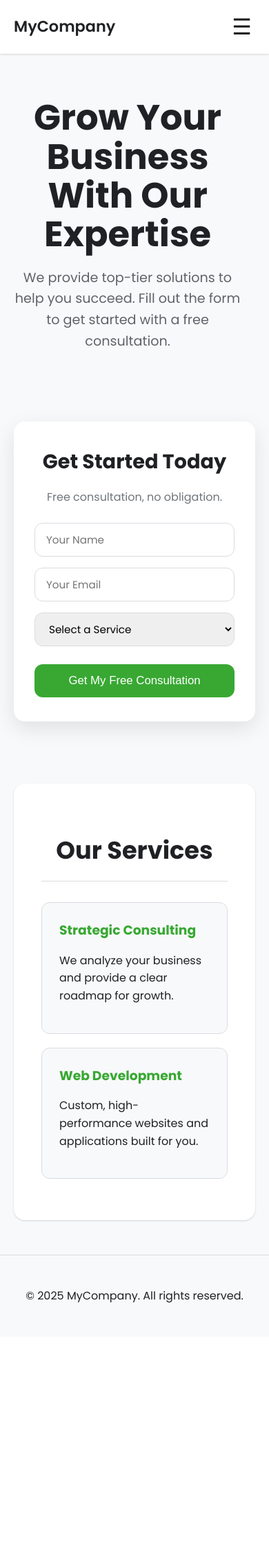
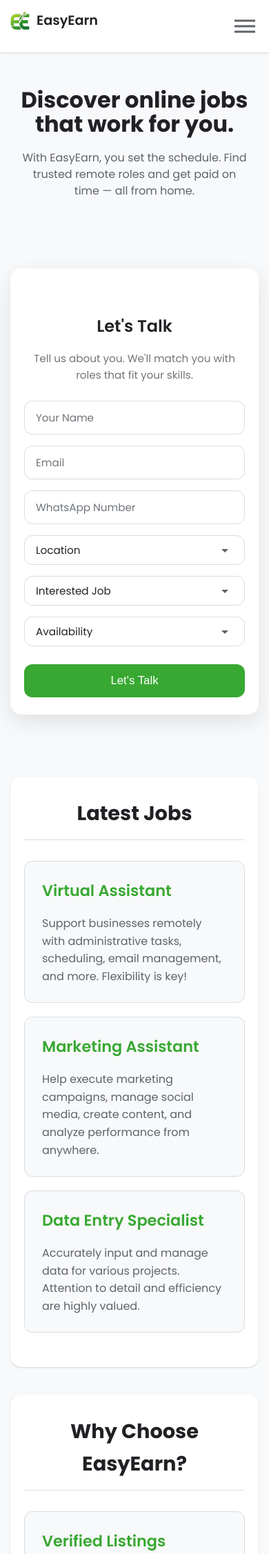
Before and after one commit to chongyaosheng23-web/demo, a Flask app: page / in a window 390 px wide. Shown: the top 2253 px of the page at 69% size. Before the commit the page ends 1889 px from the top, so only its background shows below. Run offline with Flask 3, Linux system fonts and the light colour scheme.

Commit message:
changed some design

```diff
--- a/templates/index.html
+++ b/templates/index.html
@@ -2,304 +2,248 @@
 <html lang="en">
 <head>
   <meta charset="UTF-8">
-    <meta name="viewport" content="width=device-width, initial-scale=1.0">
-    <title>Landing Page</title>
+  <meta name="viewport" content="width=device-width, initial-scale=1, maximum-scale=1">
+  <title>EasyEarn - Your Path to Flexible Work</title>
+  <!-- 1. Load the CSS file -->
+  <link rel="stylesheet" href="{{ url_for('static', filename='css/style.css') }}">
+  <!-- 2. Load the client-side script (deferred) -->
+  <script src="{{ url_for('static', filename='js/form.js') }}" defer></script>
+  <style>
+    /* Add these styles to override the existing ones for mobile menu.
+       No change to .header position—keep it fixed.
+       Using !important to ensure overrides on display and other properties.
+       Breakpoint matches your CSS: 768px. */
 
-    <style>
-      @import url('https://fonts.googleapis.com/css2?family=Poppins:wght@300;400;600;700&display=swap');
-
-      :root {
-        --primary-color: #38a832;
-        --secondary-color: #10ac84;
-        --accent-gradient: linear-gradient(160deg, #28b485, #a2e247);
-        --accent-button-text: #202124;
-        --text-dark: #202124;
-        --text-medium: #5f6368;
-        --text-light: #70757a;
-        --bg-light: #f8f9fa;
-        --card-bg: #ffffff;
-        --border-color: #dadce0;
-        --border-radius-lg: 16px;
-        --border-radius-md: 12px;
-        --border-radius-sm: 8px;
-        --card-shadow: 0 1px 3px rgba(0, 0, 0, 0.1), 0 1px 2px rgba(0, 0, 0, 0.06);
-        --card-shadow-hover: 0 4px 12px rgba(0, 0, 0, 0.1), 0 2px 4px rgba(0, 0, 0, 0.08);
+    .hamburger {
+      display: none; /* Hidden on desktop */
+      flex-direction: column;
+      justify-content: space-around;
+      width: 30px;
+      height: 25px;
+      background: transparent;
+      border: none;
+      cursor: pointer;
+      padding: 0;
+      position: absolute;
+      top: 50%;
+      right: 20px;
+      transform: translateY(-50%);
+      z-index: 10;
     }
 
-      html { scroll-behavior: smooth; }
-      body {
-        font-family: 'Poppins', sans-serif;
-        margin: 0; padding: 0;
-        background-color: var(--bg-light);
-        color: var(--text-dark);
-        line-height: 1.6;
+    .hamburger .bar {
+      width: 100%;
+      height: 3px;
+      background-color: var(--text-medium); /* Match your text color */
+      transition: all 0.3s ease;
     }
-      .container { max-width: 1200px; margin: 0 auto; padding: 0 20px; }
 
-      /* --- Header & Nav (Desktop Default) --- */
+    /* Make all menu text bold */
+    .main-nav a {
+      font-weight: 700 !important; /* Bold for standout feel; overrides existing 500 */
+    }
+
+    /* Mobile-specific styles: Override existing mobile styles */
+    @media (max-width: 768px) {
+      .hamburger {
+        display: flex !important; /* Force show on mobile */
+      }
+
       .header {
-        background-color: var(--card-bg);
-        padding: 15px 40px;
-        box-shadow: var(--card-shadow);
-        position: fixed; top: 0; left: 0; right: 0; z-index: 1000;
-        display: flex; justify-content: space-between; align-items: center;
+        position: fixed !important; /* Ensure it stays fixed */
+        justify-content: flex-start !important; /* Align logo left, hamburger right */
       }
-      .container { padding-top: 0; }
-      .logo-link { text-decoration: none; color: var(--text-dark); display: flex; align-items: center; }
-      .header h1 { margin: 0; font-size: 1.4em; font-weight: 600; color: var(--text-dark); }
+
+      .main-nav {
+        width: auto !important; /* Don't force full width yet */
+      }
 
       .main-nav ul {
-        margin: 0; padding: 0; list-style: none;
-        display: flex; align-items: center;
-      }
-      .main-nav li { margin-left: 15px; }
-      .main-nav a {
-        text-decoration: none; color: var(--text-medium);
-        font-weight: 500; font-size: 0.95em; padding: 8px 12px;
-        border-radius: var(--border-radius-sm); transition: all 0.3s ease;
-        display: inline-block;
-      }
-      .main-nav a:hover:not(.button-accent) {
-        color: #ffffff; background-color: var(--primary-color);
-        transform: translateY(-2px); box-shadow: 0 4px 10px rgba(56, 168, 50, 0.3);
-      }
-      .main-nav a.button-accent {
-        background: var(--accent-gradient); color: #202124 !important;
-        box-shadow: 0 2px 4px rgba(0, 0, 0, 0.15); margin-left: 15px;
-      }
-      .main-nav a.button-accent:hover {
-        transform: translateY(-2px); box-shadow: 0 4px 12px rgba(0, 0, 0, 0.2);
+        display: none !important; /* Hide by default on mobile */
+        flex-direction: column !important;
+        position: absolute !important;
+        top: 100% !important; /* Directly below header */
+        right: 0 !important;
+        background-color: var(--card-bg) !important;
+        width: 200px !important; /* Fixed width dropdown; adjust if needed */
+        box-shadow: var(--card-shadow-hover) !important;
+        padding: 10px !important;
+        z-index: 9 !important;
+        margin: 0 !important;
+        border-radius: var(--border-radius-sm) !important;
       }
 
-      /* --- Hamburger Menu (Hidden on Desktop) --- */
-      #hamburger-button {
-        display: none; /* Hidden by default */
-        background: none; border: none; cursor: pointer;
-        font-size: 2rem; color: var(--text-dark); padding: 5px;
+      .main-nav ul.active {
+        display: flex !important; /* Show when toggled */
       }
 
-      /* --- Mobile Styles (Max-width: 768px) --- */
-      @media (max-width: 768px) {
-        .header {
-          padding: 15px 20px;
-        }
-
-        .logo-link { flex-grow: 1; }
-        #hamburger-button { display: block; /* Show hamburger on mobile */ }
-
-        .main-nav {
-          display: none;
-          position: absolute;
-          top: 100%;
-          right: 0;
-          min-width: 220px;
-          background-color: var(--card-bg);
-          border-radius: var(--border-radius-md);
-          box-shadow: var(--card-shadow-hover);
-          padding: 10px 0;
-          z-index: 999;
-        }
-
-        .main-nav.is-open {
-          display: block;
-        }
-
-        #main-nav-list {
-          flex-direction: column;
-          align-items: flex-start;
-        }
-
-        .main-nav li {
-          margin-left: 0;
-          width: 100%;
+      .main-nav ul li {
+        margin: 10px 0 !important;
+        width: auto !important;
+        text-align: center !important; /* Centered text */
       }
 
       .main-nav a {
-          padding: 12px 20px;
-          text-align: left;
-          border-radius: 0;
-          display: block;
-        }
-
-        .main-nav a:hover:not(.button-accent) {
-          background-color: var(--bg-light);
+        display: block !important;
+        text-align: center !important; /* Centered text */
+        padding: 8px 12px !important;
       }
 
       .main-nav a.button-accent {
-          margin: 10px 20px 0 20px;
-          width: calc(100% - 40px);
-          text-align: center;
-          margin-left: 0;
-        }
+        margin-left: 0 !important;
+        margin-top: 0 !important;
+        width: auto !important;
+        text-align: center !important;
       }
 
-      /* --- Other Sections --- */
-      .hero-section {
-        display: flex; align-items: center; justify-content: center;
-        padding: 120px 0 80px 0; min-height: 600px; gap: 40px;
+      /* Hamburger animation */
+      .hamburger.active .bar:nth-child(1) {
+        transform: rotate(45deg) translate(5px, 5px);
       }
-      .hero-left { flex: 1; max-width: 50%; padding-right: 20px; }
-      .hero-left h2 { font-size: 3.2em; font-weight: 700; line-height: 1.1; margin-bottom: 20px; }
-      .hero-left p { font-size: 1.2em; color: var(--text-medium); margin-bottom: 30px; }
 
-      .hero-right {
-        flex: 0 0 440px; max-width: 440px;
-        background-color: var(--card-bg); padding: 35px 30px;
-        border-radius: var(--border-radius-lg); box-shadow: 0 10px 30px rgba(0, 0, 0, 0.1);
+      .hamburger.active .bar:nth-child(2) {
+        opacity: 0;
       }
-      .hero-right h3 { font-size: 1.8em; margin: 0 0 10px 0; text-align: center; }
-      .hero-right .tagline { color: var(--text-light); margin-bottom: 25px; text-align: center; }
-      .form-group { margin-bottom: 16px; }
-      .form-group input, .form-group select {
-        width: 100%; padding: 12px 16px; border: 1px solid var(--border-color);
-        border-radius: var(--border-radius-md); font-family: inherit; font-size: 0.95em;
-        box-sizing: border-box;
+
+      .hamburger.active .bar:nth-child(3) {
+        transform: rotate(-45deg) translate(7px, -6px);
       }
-      .hero-right button[type="submit"] {
-        background-color: var(--primary-color); color: white;
-        padding: 14px 25px; font-size: 1.05em; border-radius: var(--border-radius-md);
-        width: 100%; margin-top: 10px; border: none; cursor: pointer; transition: all 0.3s ease;
-      }
-      .hero-right button:hover { background-color: #31942c; transform: translateY(-2px); }
-
-      .card {
-        background-color: var(--card-bg); padding: 40px;
-        border-radius: var(--border-radius-lg); box-shadow: var(--card-shadow);
-        margin: 40px auto; max-width: 900px;
-      }
-      .card h2 { font-size: 2.2em; text-align: center; border-bottom: 1px solid var(--border-color); padding-bottom: 15px; margin-bottom: 30px; }
-      .advantage-item, .testimonial-item {
-        background-color: var(--bg-light); border: 1px solid var(--border-color);
-        border-radius: var(--border-radius-md); padding: 25px; margin-bottom: 20px;
-      }
-      .advantage-item h3 { color: var(--primary-color); margin: 0 0 10px 0; }
-      .testimonial-item { border-left: 5px solid var(--secondary-color); font-style: italic; }
-      footer { text-align: center; margin-top: 50px; padding: 30px; border-top: 1px solid var(--border-color); }
-
-      @media (max-width: 992px) {
-        .hero-section { flex-direction: column; padding: 100px 0 50px 0; }
-        .hero-left, .hero-right { max-width: 100%; flex: none; }
-        .hero-left { text-align: center; margin-bottom: 30px; }
-        .hero-right { max-width: 500px; margin: 0 auto; }
     }
   </style>
 </head>
 <body>
-
+  <div class="container">
     <header class="header">
-        <a href="#" class="logo-link">
+      <a href="#hero-section" class="logo-link">
         <div class="logo-section">
-                <h1>MyCompany</h1>
+            <img src="{{ url_for('static', filename='images/logo.png') }}" alt="EasyEarn Logo" class="logo">
+            <h1>EasyEarn</h1> <!-- Added 'EasyEarn' text next to the logo -->
         </div>
       </a>
-
-        <!-- Hamburger Button -->
-        <button id="hamburger-button" aria-label="Toggle navigation">
-            &#9776;
-        </button>
-
       <nav class="main-nav">
-            <ul id="main-nav-list">
-                <li><a href="#services">Services</a></li>
-                <li><a href="#about">About</a></li>
-                <li><a href="#contact" class="button button-accent">Let's Talk</a></li>
+        <ul>
+          <li><a href="#latest-jobs">Jobs</a></li>
+          <li><a href="#why-choose-us">Why Us?</a></li>
+          <li><a href="#about-us">About Us</a></li>
+          <li><a href="#user-testimonials">Testimonials</a></li>
+          <li><a href="#hero-section" class="button button-accent">Let's Talk</a></li>
         </ul>
       </nav>
+      <!-- Hamburger button for mobile only -->
+      <button class="hamburger" id="hamburger">
+        <span class="bar"></span>
+        <span class="bar"></span>
+        <span class="bar"></span>
+      </button>
     </header>
-
-    <main class="container">
-        <section class="hero-section">
+    <!-- ======== HERO ======== -->
+    <section id="hero-section" class="hero-section">
       <div class="hero-left">
-                <h2>Grow Your Business With Our Expertise</h2>
-                <p>We provide top-tier solutions to help you succeed. Fill out the form to get started with a free consultation.</p>
+        <h2>Discover online jobs that work for you.</h2>
+        <p>With EasyEarn, you set the schedule. Find trusted remote roles and get paid on time — all from home.</p>
       </div>
-
-            <aside class="hero-right">
-                <h3>Get Started Today</h3>
-                <p class="tagline">Free consultation, no obligation.</p>
-                <form id="contact-form">
+      <div class="hero-right">
+        <div class="card form-card">
+          <h3>Let's Talk</h3>
+          <p class="tagline">Tell us about you. We'll match you with roles that fit your skills.</p>
+          <form id="leadForm">
             <div class="form-group">
-                        <input type="text" id="name" name="name" placeholder="Your Name" required>
+              <input type="text" id="fullName" name="fullName" placeholder="Your Name" required>
             </div>
             <div class="form-group">
-                        <input type="email" id="email" name="email" placeholder="Your Email" required>
+              <input type="email" id="email" name="email" placeholder="Email" required>
             </div>
             <div class="form-group">
-                        <select id="service" name="service" required>
-                            <option value="" disabled selected>Select a Service</option>
-                            <option value="consulting">Consulting</option>
-                            <option value="development">Development</option>
-                            <option value="marketing">Marketing</option>
+              <input type="text" id="whatsapp" name="whatsapp" placeholder="WhatsApp Number" required>
+            </div>
+            <div class="form-group">
+              <select id="state" name="state" required>
+                <option value="">Location</option>
+                {% for state in states %}
+                  <option value="{{ state }}">{{ state }}</option>
+                {% endfor %}
               </select>
             </div>
-                    <button type="submit">Get My Free Consultation</button>
+            <div class="form-group">
+              <select id="interestedJob" name="interestedJob" required>
+                <option value="">Interested Job</option>
+                {% for job in jobs %}
+                  <option value="{{ job }}">{{ job }}</option>
+                {% endfor %}
+              </select>
+            </div>
+            <div class="form-group">
+              <select id="availability" name="availability" required>
+                <option value="">Availability</option>
+                {% for avail in availabilities %}
+                  <option value="{{ avail }}">{{ avail }}</option>
+                {% endfor %}
+              </select>
+            </div>
+            <button type="submit">Let's Talk</button>
+            <div id="formStatus" class="form-status"></div>
           </form>
-            </aside>
-        </section>
-
-        <section id="services" class="card">
-            <h2>Our Services</h2>
-            <div class="advantage-item">
-                <h3>Strategic Consulting</h3>
-                <p>We analyze your business and provide a clear roadmap for growth.</p>
         </div>
-            <div class="advantage-item">
-                <h3>Web Development</h3>
-                <p>Custom, high-performance websites and applications built for you.</p>
       </div>
     </section>
-    </main>
+    <!-- ======== LATEST JOBS ======== -->
+    <section id="latest-jobs" class="card">
+      <h2>Latest Jobs</h2>
+      {% for job in latest_jobs %}
+        <div class="job-item bounce-animation">
+          <h3>{{ job.title }}</h3>
+          <p>{{ job.description }}</p>
+        </div>
+      {% endfor %}
+    </section>
+    <!-- ======== WHY CHOOSE US ======== -->
+    <section id="why-choose-us" class="card">
+      <h2>Why Choose EasyEarn?</h2>
+      {% for adv in advantages %}
+        <div class="advantage-item bounce-animation">
+          <h3>{{ adv.title }}</h3>
+          <p>{{ adv.description }}</p>
+        </div>
+      {% endfor %}
+    </section>
+    <!-- ======== ABOUT US ======== -->
+    <section id="about-us" class="card">
+      <h2>About Us</h2>
+      <p>{{ about_text }}</p>
+    </section>
+    <!-- ======== TESTIMONIALS ======== -->
+    <section id="user-testimonials" class="card">
+      <h2>What Our Users Say</h2>
+      {% for t in testimonials %}
+        <div class="testimonial-item">
+          <p>"{{ t.quote }}"</p>
+          <p class="testimonial-author">- {{ t.author }}</p>
+        </div>
+      {% endfor %}
+    </section>
+    <footer>
+      <p>© {{ current_year }} EasyEarn. All rights reserved.</p>
+    </footer>
+  </div>
+  <!-- JavaScript for toggling the menu -->
+  <script>
+    document.addEventListener('DOMContentLoaded', function() {
+      const hamburger = document.getElementById('hamburger');
+      const navUl = document.querySelector('.main-nav ul');
 
-    <footer>
-        <p>&copy; 2025 MyCompany. All rights reserved.</p>
-    </footer>
+      if (hamburger && navUl) {
+        hamburger.addEventListener('click', function(event) {
+          event.stopPropagation(); // Prevent closing immediately
+          this.classList.toggle('active');
+          navUl.classList.toggle('active');
+        });
 
-    <script>
-      document.addEventListener("DOMContentLoaded", () => {
-        // --- Hamburger Menu Logic ---
-        const hamburgerBtn = document.getElementById("hamburger-button");
-        const mainNav = document.querySelector(".main-nav");
-
-        if (hamburgerBtn && mainNav) {
-          hamburgerBtn.addEventListener("click", () => {
-            mainNav.classList.toggle("is-open");
-          });
+        // Close menu when clicking outside
+        document.addEventListener('click', function(event) {
+          if (!hamburger.contains(event.target) && !navUl.contains(event.target)) {
+            hamburger.classList.remove('active');
+            navUl.classList.remove('active');
           }
-
-        // --- Contact Form Logic ---
-        const contactForm = document.getElementById("contact-form");
-        if (contactForm) {
-            contactForm.addEventListener("submit", (e) => {
-              e.preventDefault();
-              const webAppUrl = "PASTE_YOUR_DEPLOYED_WEB_APP_URL_HERE";
-              const submitBtn = contactForm.querySelector('button[type="submit"]');
-              const originalText = submitBtn.textContent;
-
-              submitBtn.textContent = "Sending...";
-              submitBtn.disabled = true;
-
-              const formData = {
-                name: document.getElementById("name").value,
-                email: document.getElementById("email").value,
-                service: document.getElementById("service").value
-              };
-
-              fetch(webAppUrl, {
-                method: "POST", mode: "no-cors", cache: "no-cache",
-                headers: { "Content-Type": "application/json" },
-                body: JSON.stringify(formData)
-              }).then(() => {
-                  submitBtn.textContent = "Message Sent! ✅";
-                  setTimeout(() => {
-                    submitBtn.textContent = originalText;
-                    submitBtn.disabled = false;
-                  }, 3000);
-                  contactForm.reset();
-              }).catch(err => {
-                  console.error(err);
-                  submitBtn.textContent = "Error! Try Again.";
-                  submitBtn.disabled = false;
-              });
         });
       }
     });
```
Also changed, not shown: static/images/logo.png. Lines whose indentation alone changed are shown as unchanged.
